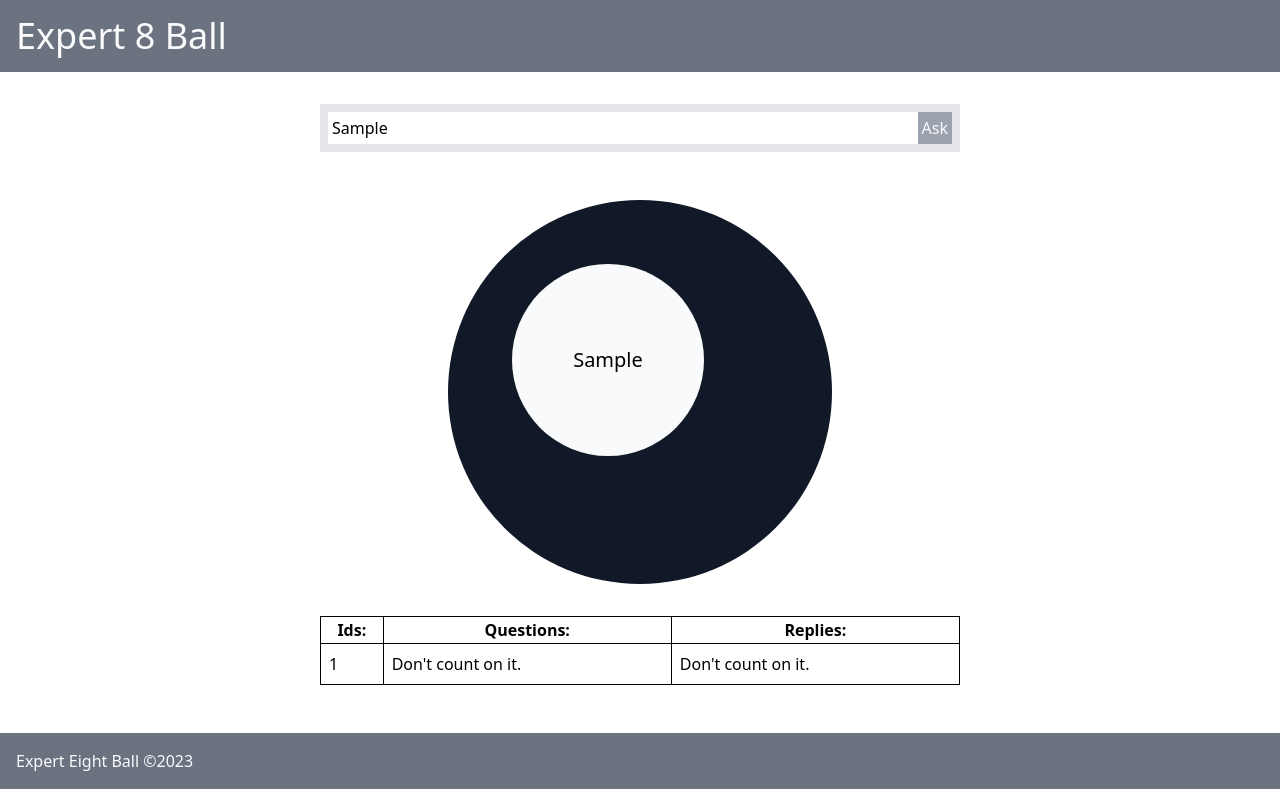
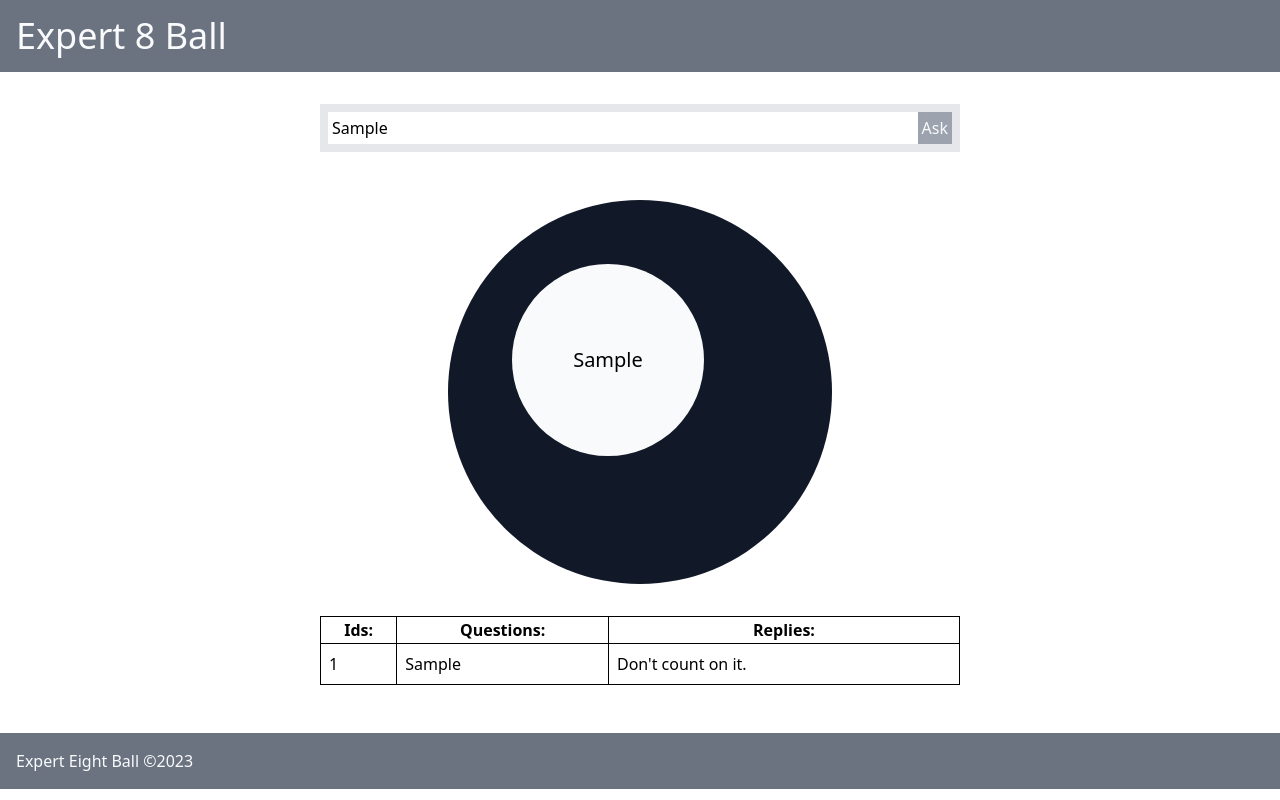
Before and after one commit to codefellows/seattle-code-python-401d22, a Next.js app in the folder class-38/inclass_demo/expert-eight-ball/: page / in a window 1280 px wide. Both pictures are taken after typing "Sample" into the empty fields and a click on the button "Ask". Built offline with nearby package versions, Linux system fonts and the light colour scheme.

Commit message:
Fixing incorrect variable name in magicReply display.

```diff
--- a/class-38/inclass_demo/expert-eight-ball/pages/index.js
+++ b/class-38/inclass_demo/expert-eight-ball/pages/index.js
@@ -62,7 +62,7 @@ export default function Home() {
                                             {magicReply.id}
                                         </td>
                                         <td className="p-2 border border-black">
-                                            {magicReply.reply}
+                                            {magicReply.question}
                                         </td>
                                         <td className="p-2 border border-black">
                                             {magicReply.reply}
```
